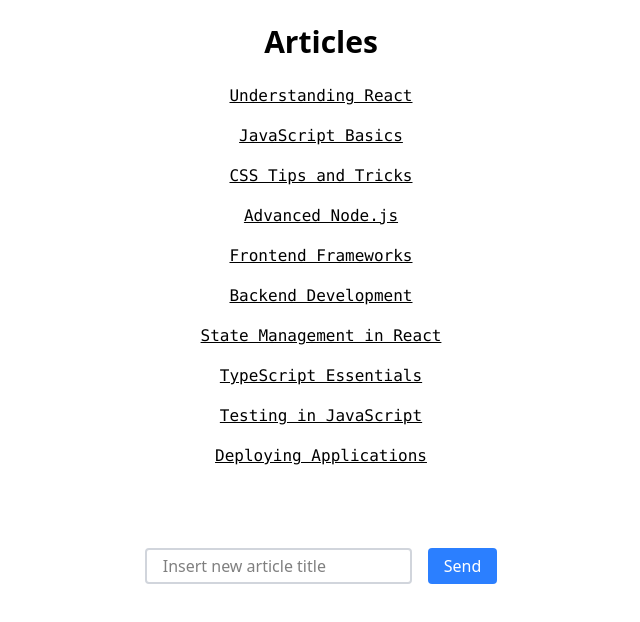
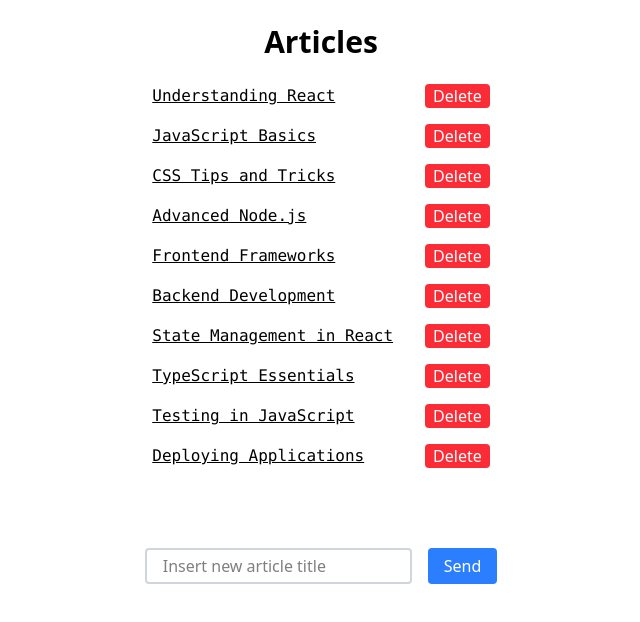
Before and after one commit to simonelupone/react-form, a React (Vite) app: page / in a window 1280 px wide. Shown: the top 622 px of the page, without its empty margins (319-959 px from the left). Built offline with nearby package versions, Linux system fonts and the light colour scheme.

Commit message:
feat: add function to delete an article

```diff
--- a/src/App.jsx
+++ b/src/App.jsx
@@ -71,6 +71,10 @@ function App() {
         setNewArticle('');
     }
 
+    const handleDelete = (id) => {
+        setArticles(articles.filter(article => article.id !== id));
+    }
+
     return (
         <div className='w-full flex flex-col justify-center items-center'>
             <h1 className='my-6 text-3xl font-semibold'>Articles</h1>
@@ -78,8 +82,16 @@ function App() {
             <ul className='flex flex-col gap-4'>
                 {articles.map(article => (
 
-                    <li key={`article-${article.id}`} className='flex flex-col justify-between items-center'>
+                    <li key={`article-${article.id}`} className='flex justify-between items-center gap-8'>
+
                         <span className='font-mono underline'>{article.title}</span>
+
+                        <button
+                            onClick={() => handleDelete(article.id)}
+                            className='bg-red-500 hover:bg-red-600 text-white px-2 rounded'
+                        >
+                            Delete
+                        </button>
                     </li>
 
                 ))}
@@ -87,7 +99,7 @@ function App() {
 
             <form
                 onSubmit={handleAdd}
-                className='mt-20 flex gap-4'
+                className='mt-20 flex sm:flex-row flex-col gap-4'
             >
                 <input
                     onChange={e => setNewArticle(e.target.value)}
```
